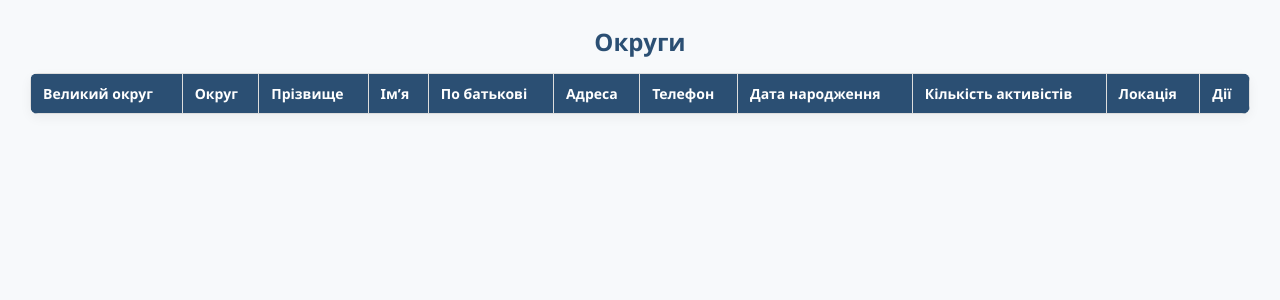
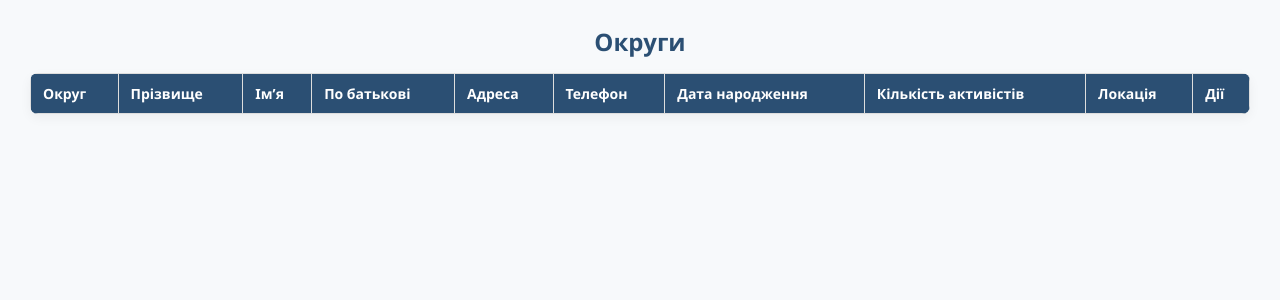
Before and after one commit to Aliina-ai/flask-db, a Flask app: page /okrugs in a window 1280 px wide. Shown: the part 69-369 px from the top of the page. Run offline with Flask 3, Linux system fonts and the light colour scheme; the visitor is signed in with stand-in values (Sample User, id 1); data that the repository does not hold is empty; parts of the project's set-up code (start-up, migrations or seed data) failed here and were passed over.

Commit message:
Update okrugs.html

```diff
--- a/templates/okrugs.html
+++ b/templates/okrugs.html
@@ -106,7 +106,6 @@
 <table id="okrugsTable">
   <thead>
     <tr>
-      <th>Великий округ</th>
       <th>Округ</th>
       <th>Прізвище</th>
       <th>Ім’я</th>
@@ -122,7 +121,6 @@
   <tbody>
     {% for row in data %}
     <tr>
-      <td>{{ row.large_okrug }}</td>
       <td>{{ row.okrug }}</td>
       <td>{{ row.last_name }}</td>
       <td>{{ row.first_name }}</td>
```
